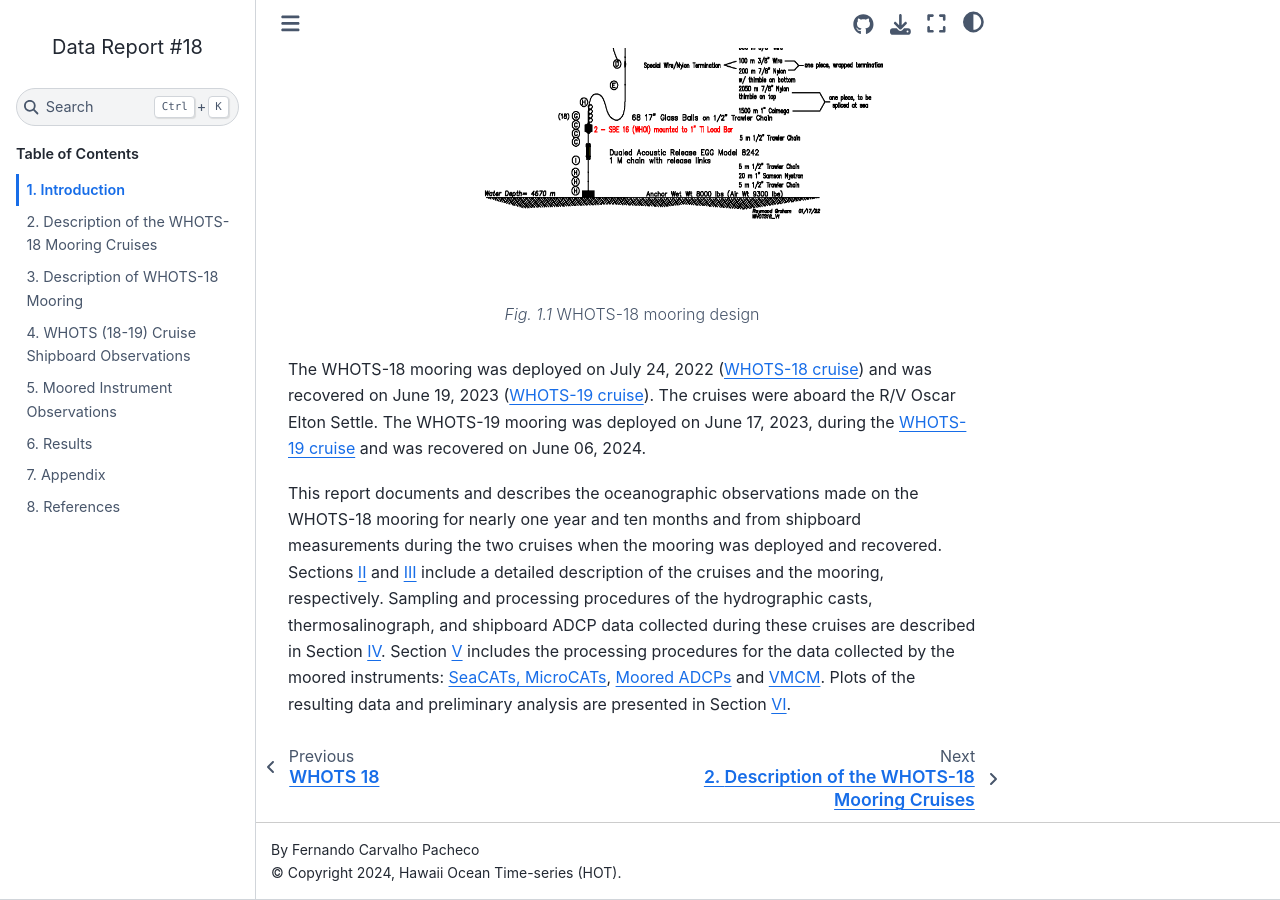
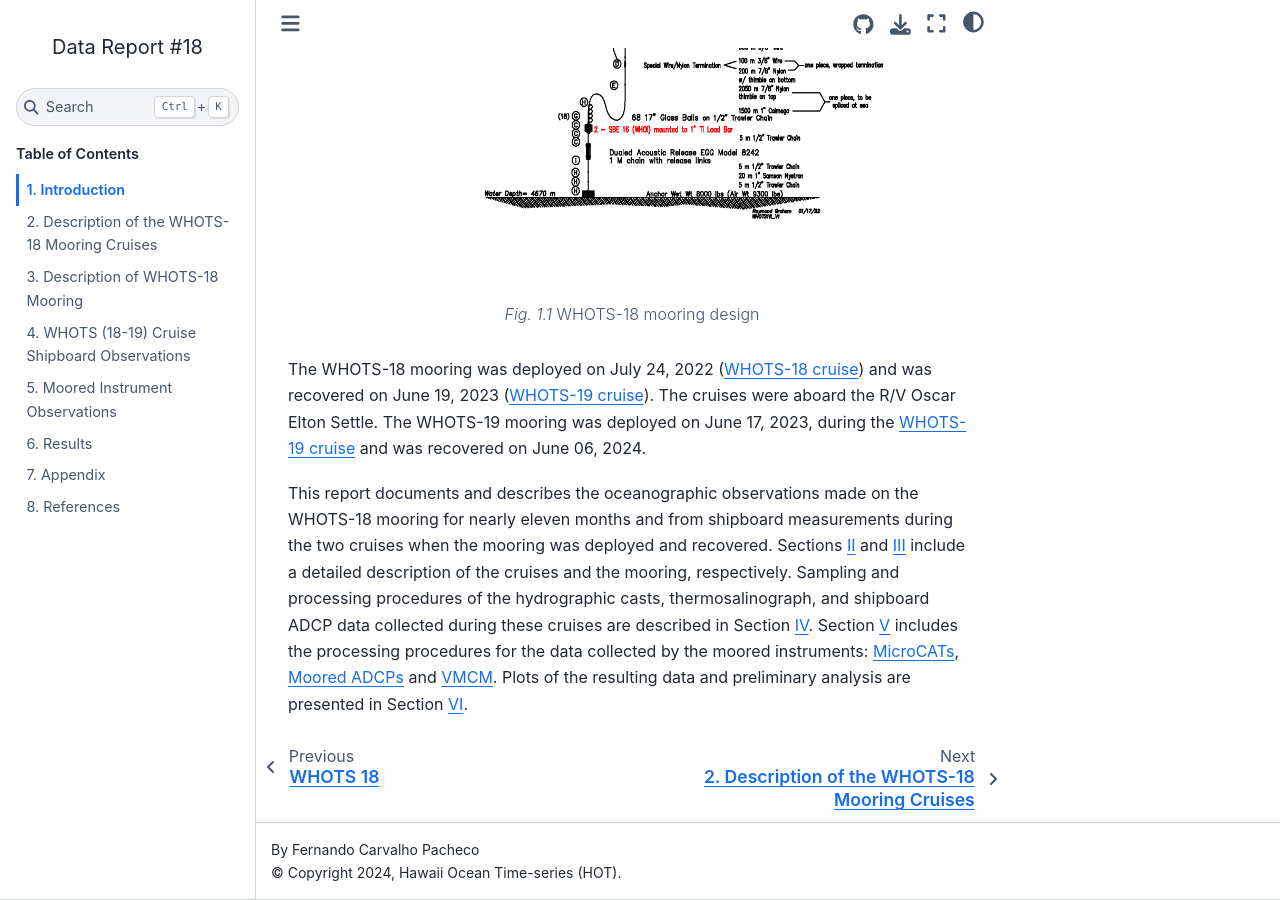
Before and after one commit to fcarvalhopacheco/whots18-data-report, a Sphinx documentation site: the page built from docs/source/1_section.md, in a window 1280 px wide and 900 px high, scrolled down 2113 px. Built offline with Sphinx 7.4.7 and the Sphinx Book theme 1.1.4, drawn with Linux system fonts in a browser that asks for light colours; cross-references to code outside the pages are shown as plain code.

Commit message:
added FSM fixes

```diff
--- a/docs/source/1_section.md
+++ b/docs/source/1_section.md
@@ -79,7 +79,7 @@ deployed on June 17, 2023, during the
 recovered on June 06, 2024.
 
 This report documents and describes the oceanographic observations made on the
-WHOTS-18 mooring for nearly one year and ten months and from shipboard
+WHOTS-18 mooring for nearly eleven months and from shipboard
 measurements during the two cruises when the mooring was deployed and
 recovered. Sections
 {ref}`II</2_section.md#description-of-the-WHOTS-18-mooring-cruises>` and
@@ -90,7 +90,7 @@ shipboard ADCP data collected during these cruises are described in Section
 {ref}`IV</4_section.md#WHOTS-18-19-cruise-shipboard-observations>`. Section
 {ref}`V</5_section.md#moored-instrument-observations>` includes the processing
 procedures for the data collected by the moored instruments:
-{ref}`SeaCATs, MicroCATs</5_section.md#microcat-data-processing-procedures>`,
+{ref}`MicroCATs</5_section.md#microcat-data-processing-procedures>`,
 {ref}`Moored ADCPs</5_section.md#acoustic-doppler-current-profiler>` and
 {ref}`VMCM</5_section.md#vector-measuring-current-meter-vmcm>`. Plots of the
 resulting data and preliminary analysis are presented in Section
```
